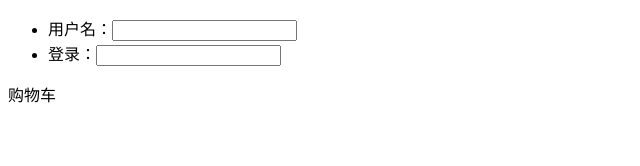
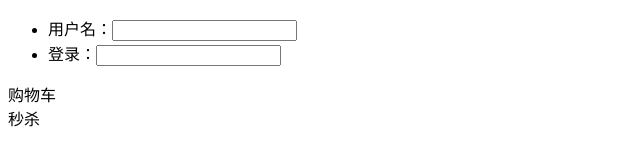
Before and after one commit to codgrace/hewenhui, a plain HTML site: page index.html in a window 1280 px wide. Shown: the full height of the page, 0-640 px from the left. Drawn offline with Linux system fonts and the light colour scheme.

Commit message:
秒杀功能

```diff
--- a/index.html
+++ b/index.html
@@ -13,5 +13,8 @@
 	<div>
 		购物车
 	</div>
+	<div>
+		秒杀
+	</div>
 </body>
 </html>
```
